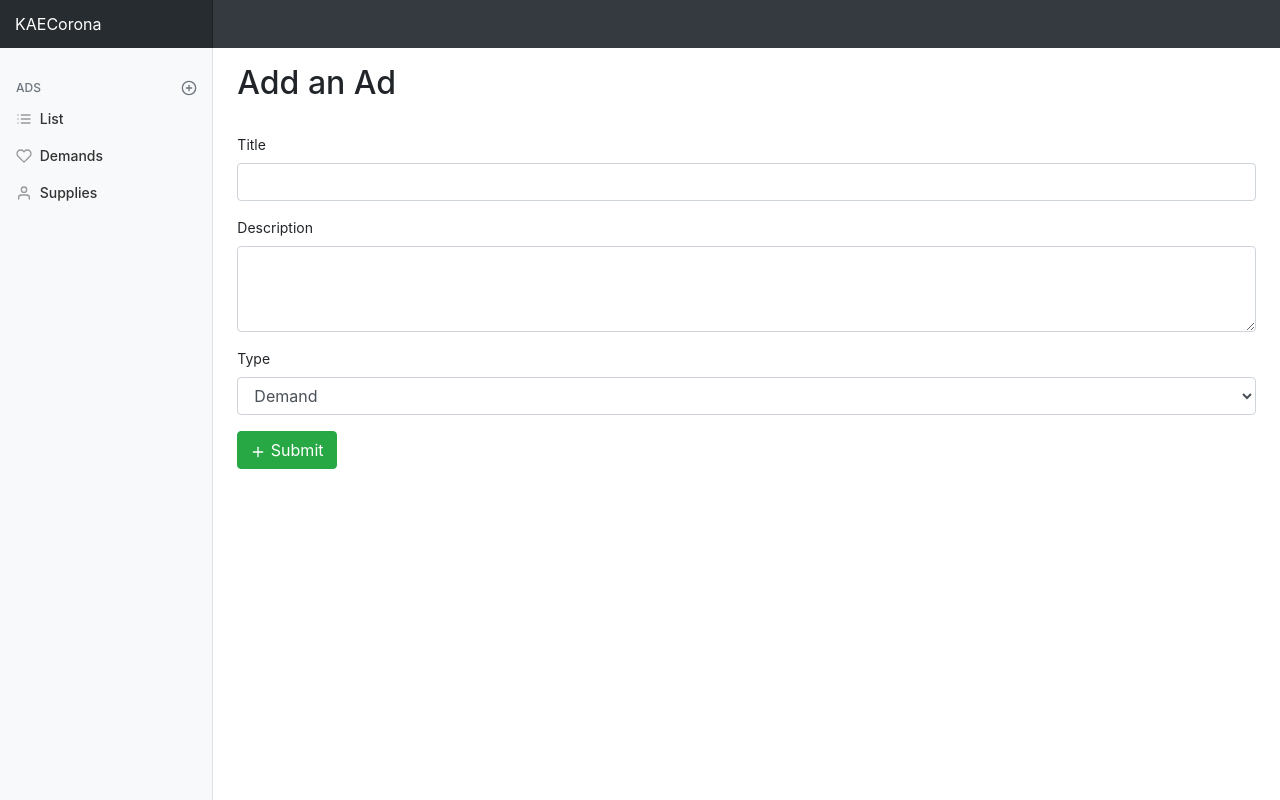
After one commit to alkevin/ipssihelp, a Django app: page /ad/add in a window 1280 px wide. The commit adds this page. Run offline with Django 3.2, Linux system fonts and the light colour scheme; some libraries are stand-ins or nearby versions.

Commit message:
[Add] add form for Ad but still WIP

```diff
--- a/src/ipssihelp/worker/forms.py
+++ b/src/ipssihelp/worker/forms.py
@@ -1 +1,34 @@
 from django import forms
+
+
+class AdForm(forms.Form):
+    title = forms.CharField(
+        label='Title',
+        max_length=128,
+        widget=forms.TextInput(
+            attrs={
+                'class': 'form-control',
+            }
+        )
+    )
+    description = forms.CharField(
+        label='Description',
+        widget=forms.Textarea(
+            attrs={
+                'class': 'form-control',
+                'rows': '3'
+            }
+        )
+    )
+    type = forms.ChoiceField(
+        label='Category',
+        widget=forms.Select(
+            attrs={
+                'class': 'form-control',
+            }
+        ),
+        choices=(
+            ("1", "Demand"),
+            ("2", "Supply"),
+        )
+    )
--- /dev/null
+++ b/src/ipssihelp/worker/templates/ad/form/add.html
@@ -0,0 +1,35 @@
+{% extends 'core/base.html' %}
+
+{% block body %}
+
+<main role="main" class="col-md-9 ml-sm-auto col-lg-10 pt-3 px-4">
+    <div class="d-flex justify-content-between flex-wrap flex-md-nowrap align-items-center pb-2 mb-3">
+        <h1 class="h2">Add an Ad</h1>
+    </div>
+    {% if form %}
+    <form action="#" method="post">
+        {% csrf_token %}
+
+        <div class="form-group">
+            <label for="{{ form.title.id_for_label }}">Title</label>
+            {{ form.title }}
+        </div>
+
+        <div class="form-group">
+            <label for="{{ form.description.id_for_label }}">Description</label>
+            {{ form.description }}
+        </div>
+
+        <div class="form-group">
+            <label for="{{ form.type.id_for_label }}">Type</label>
+            {{ form.type }}
+        </div>
+
+        <button type="submit" value="Submit" class="btn btn-success">
+            <span data-feather="plus"></span> Submit
+        </button>
+    </form>
+    {% endif %}
+</main>
+
+{% endblock %}
--- a/src/ipssihelp/worker/templates/core/navbar.html
+++ b/src/ipssihelp/worker/templates/core/navbar.html
@@ -2,6 +2,9 @@
     <div class="sidebar-sticky">
         <h6 class="sidebar-heading d-flex justify-content-between align-items-center px-3 mt-4 mb-1 text-muted">
             <span>Ads</span>
+            <a class="d-flex align-items-center text-muted" href="{% url 'worker:ad_add' %}" aria-label="Add a new report">
+                <span data-feather="plus-circle"></span>
+            </a>
         </h6>
         <ul class="nav flex-column">
             <li class="nav-item">
--- a/src/ipssihelp/worker/urls.py
+++ b/src/ipssihelp/worker/urls.py
@@ -9,5 +9,6 @@ urlpatterns = [
     path('ad', views.ad_list, name='ad_list'),
     path('ad/supply', views.ad_supply, name='ad_supply'),
     path('ad/demand', views.ad_demand, name='ad_demand'),
+    path('ad/add', views.ad_add, name='ad_add'),
     re_path(r'ad/([0-9]+)/', views.ad_details, name='ad_details'),
 ]
--- a/src/ipssihelp/worker/views.py
+++ b/src/ipssihelp/worker/views.py
@@ -1,7 +1,11 @@
 from django.shortcuts import render
 from django.template import loader
-from django.http import HttpResponse
 from .models import Ad, User, Category, Address, Conversation, Message, Mission
+from django.http import HttpResponse, HttpResponseRedirect
+from django.shortcuts import render
+from django.urls import reverse
+from .forms import AdForm
+
 
 def home(request):
     template = loader.get_template('home.html')
@@ -11,6 +15,7 @@ def home(request):
 
     return HttpResponse(template.render(context, request))
 
+
 def users(request):
     template = loader.get_template('user/user.html')
     context = {
@@ -18,6 +23,7 @@ def users(request):
     }
 
     return HttpResponse(template.render(context, request))
+
 
 def ad_list(request):
     template = loader.get_template('ad/list.html')
@@ -27,6 +33,7 @@ def ad_list(request):
 
     return HttpResponse(template.render(context, request))
 
+
 def ad_supply(request):
     template = loader.get_template('ad/supply.html')
     context = {
@@ -34,6 +41,7 @@ def ad_supply(request):
     }
 
     return HttpResponse(template.render(context, request))
+
 
 def ad_demand(request):
     template = loader.get_template('ad/demand.html')
@@ -43,6 +51,7 @@ def ad_demand(request):
 
     return HttpResponse(template.render(context, request))
 
+
 def ad_details(request, id):
     template = loader.get_template('ad/details.html')
     id_ad = int(id)
@@ -51,3 +60,14 @@ def ad_details(request, id):
     }
 
     return HttpResponse(template.render(context, request))
+
+
+def ad_add(request):
+    if request.method == 'POST':
+        form = AdForm(request.POST)
+        if form.is_valid():
+            return HttpResponseRedirect(reverse('worker:ad_list'))
+    else:
+        form = AdForm()
+
+    return render(request, 'ad/form/add.html', {'form': form})
```
